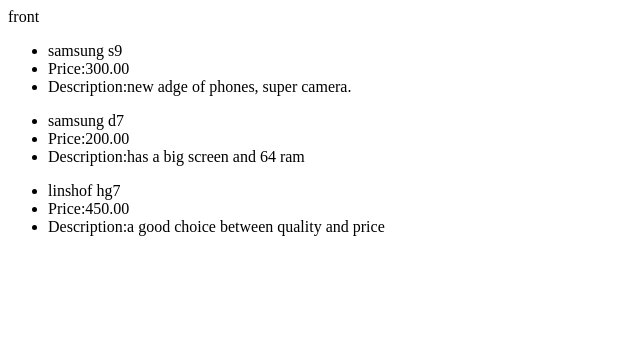
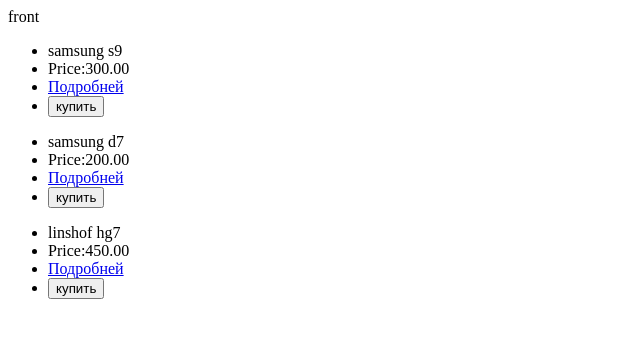
Before and after one commit to mrchuguy/online_store, a PHP site: page /index.php?action=goods&category=1 in a window 1280 px wide. Shown: the top 338 px of the page, without its empty margins (0-640 px from the left). Run offline with PHP 8.4, Linux system fonts and the light colour scheme; data comes from the database, SQL or seed files in the repository.

Commit message:
buy button

```diff
--- a/view/show_goods.php
+++ b/view/show_goods.php
@@ -11,7 +11,12 @@ foreach($goods as $goods_item){
     <ul>
         <li><?= $goods_item['name']?></li>
         <li>Price:<?= $goods_item['price']?></li>
-        <li>Description:<?= $goods_item['description']?></li>
+        <li><a href="#">Подробней</a></li>
+        <li>
+            <form>
+                <input type="submit" value="купить">
+            </form>
+        </li>
     </ul>
 </div>
 <?php
```
